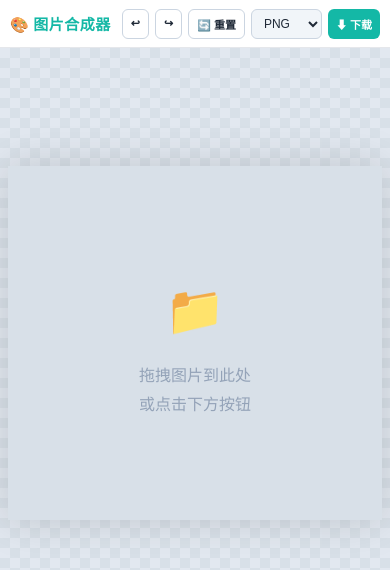
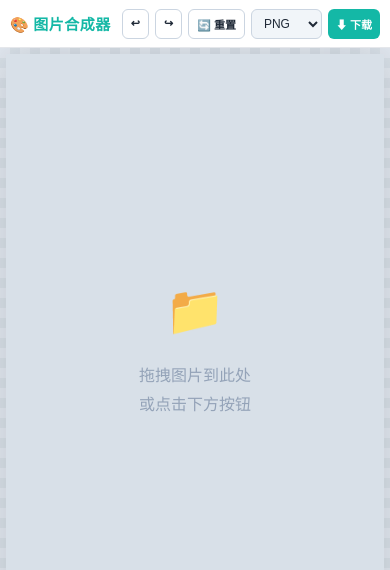
Before and after one commit to wwt-dev131/image-blender, a plain HTML site: page index.html in a window 390 px wide. Shown: the top 570 px of the page. Drawn offline with Linux system fonts and the light colour scheme.

Commit message:
修复手机端画布被拉伸：max-width/height改为100%跟随容器，不再独立钳制导致变形

```diff
--- a/index.html
+++ b/index.html
@@ -249,6 +249,7 @@ canvas {
   .canvas-container { order: 1; flex: 1 1 0; min-height: 260px; }
   .sidebar { order: 2; width: 100%; min-width: 0; max-height: 96px; overflow-y: auto; }
   .properties { order: 3; width: 100%; min-width: 0; max-height: 175px; padding: 8px; }
+  canvas { max-width: 100%; max-height: 100%; }
 
   .sidebar-section { padding: 6px 10px; }
   .sidebar-title { margin-bottom: 4px; }
@@ -256,7 +257,6 @@ canvas {
   .emoji-btn { font-size: 20px; }
   .upload-sticker-btn { padding: 8px; font-size: 11px; }
 
-  canvas { max-width: 96vw; max-height: 42vh; }
   .prop-group { padding: 8px; margin-bottom: 6px; }
   .prop-row input[type="range"] { min-height: 28px; }
   .layer-thumb { width: 28px; height: 28px; }
```
